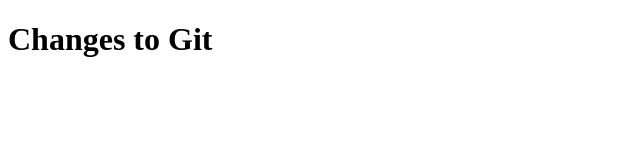
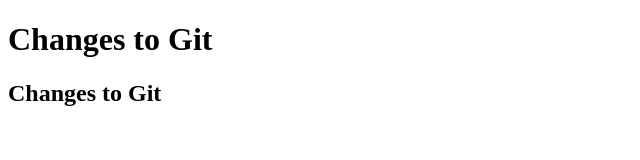
Before and after one commit to Stingray1/Index, a plain HTML site: page index.html in a window 1280 px wide. Shown: the whole page, without its empty margins (0-640 px from the left). Drawn offline with Linux system fonts and the light colour scheme.

Commit message:
3 commit

```diff
--- a/index.html
+++ b/index.html
@@ -6,5 +6,6 @@
 </head>
 <body>
 <h1> Changes to Git</h1>
+<h2> Changes to Git</h2>
 </body>
 </html>
```
